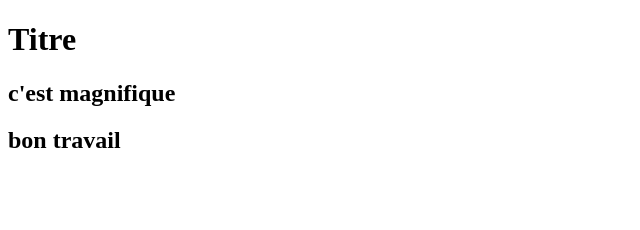
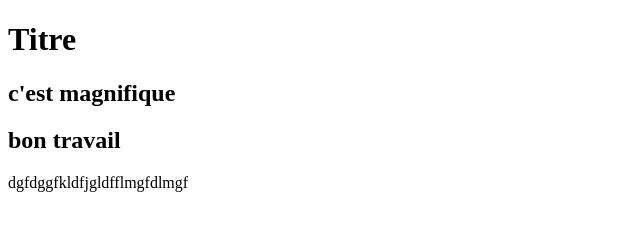
Before and after one commit to DevTrystan/newRepo, a plain HTML site: page index.html in a window 1280 px wide. Shown: the whole page, without its empty margins (0-640 px from the left). Drawn offline with Linux system fonts and the light colour scheme.

Commit message:
fichier html

```diff
--- a/index.html
+++ b/index.html
@@ -10,5 +10,8 @@
     <h1>Titre</h1>
     <h2> c'est magnifique </h2>
     <h2> bon travail </h2>
+
+
+    <p>dgfdggfkldfjgldfflmgfdlmgf</p>
 </body>
 </html>
```
